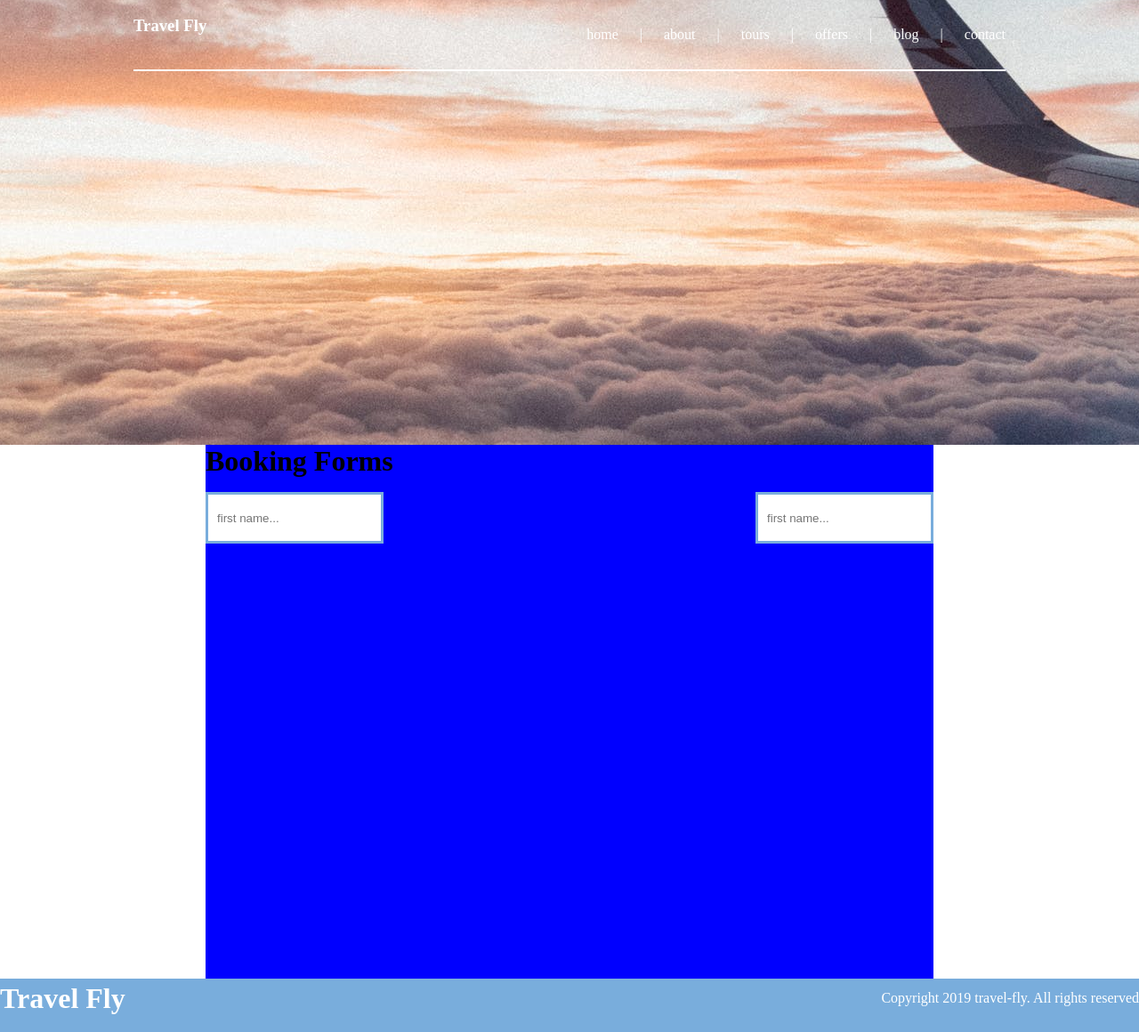
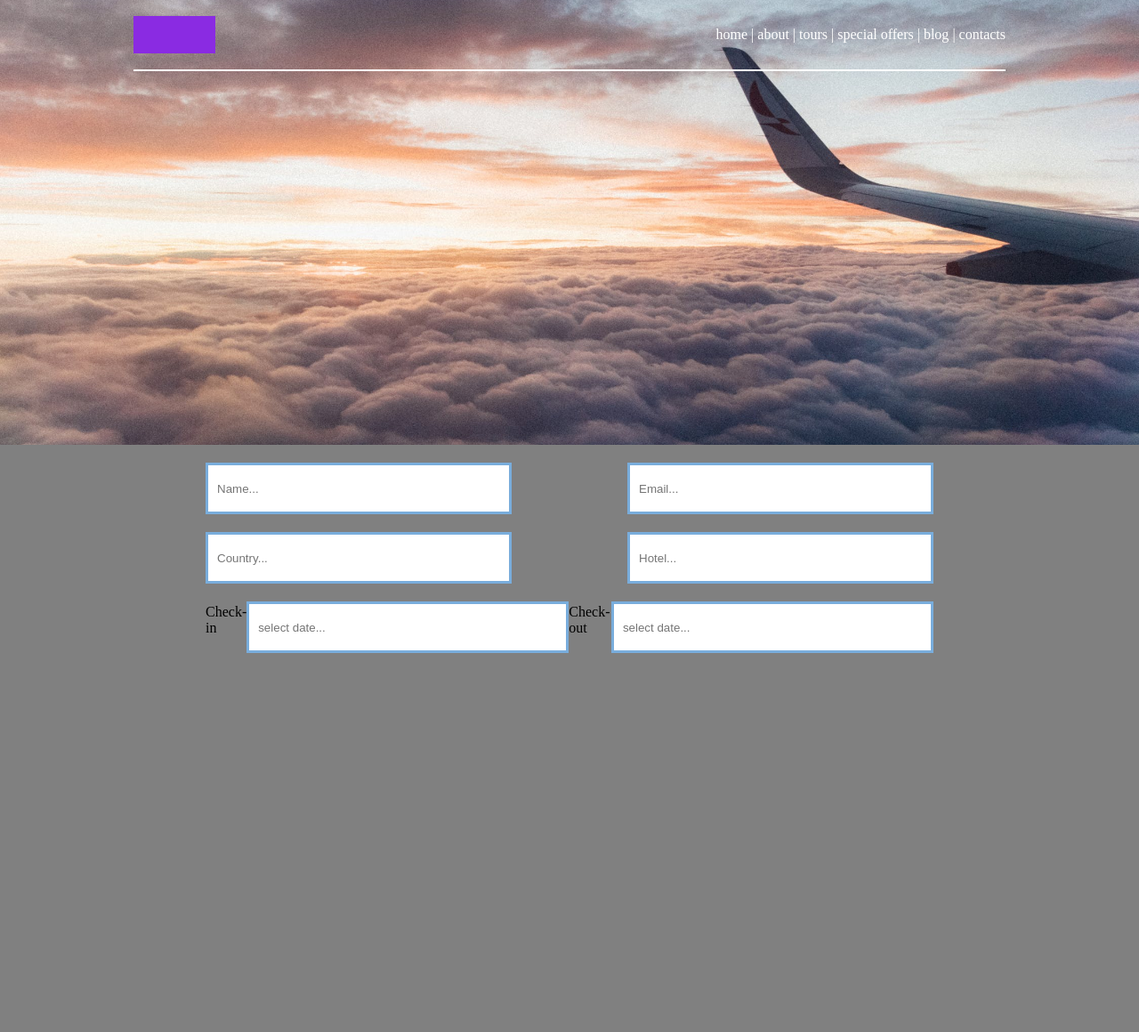
Before and after one commit to N215-jaydawso/homework-four, a plain HTML site: page index.html in a window 1280 px wide. Shown: the whole page at 89% size. After the commit the page ends 800 px from the top, so only its background shows below. Drawn offline with Linux system fonts and the light colour scheme.

Commit message:
big changes

```diff
--- a/css/style.css
+++ /dev/null
@@ -1,116 +0,0 @@
-@import "style.css";
-body {
-  background-color: #ffffff;
-}
-
-* {
-  margin: 0;
-  padding: 0;
-  -webkit-box-sizing: border-box;
-          box-sizing: border-box;
-}
-
-html,
-body {
-  height: 100%;
-}
-
-h1,
-h2,
-h3,
-h4,
-h5,
-h6,
-p {
-  margin-bottom: 16px;
-}
-
-nav {
-  font-family: myfirstfont;
-  src: url(../../fonts/GillSans.ttc);
-  max-width: 980px;
-  height: 80px;
-  margin: 0 auto;
-  -webkit-box-pack: justify;
-      -ms-flex-pack: justify;
-          justify-content: space-between;
-  -webkit-box-align: center;
-      -ms-flex-align: center;
-          align-items: center;
-  display: -webkit-box;
-  display: -ms-flexbox;
-  display: flex;
-  position: relative;
-  z-index: 99;
-  border-bottom: 2px solid #ffffff;
-}
-nav .logo {
-  width: 92px;
-  height: 42px;
-  color: #ffffff;
-}
-nav .links a {
-  text-decoration: none;
-  color: #ffffff;
-}
-nav .links span {
-  color: #ffffff;
-  margin: 0 20px;
-}
-
-footer {
-  margin: 0 auto;
-  display: -webkit-box;
-  display: -ms-flexbox;
-  display: flex;
-  -webkit-box-align: center;
-      -ms-flex-align: center;
-          align-items: center;
-  -ms-flex-line-pack: center;
-      align-content: center;
-  -webkit-box-pack: justify;
-      -ms-flex-pack: justify;
-          justify-content: space-between;
-  width: 100%;
-  height: 60px;
-  background-color: #79addc;
-  color: #ffffff;
-}
-
-.banner {
-  max-width: 1280px;
-  height: 500px;
-  background-color: rgba(0, 0, 0, 0.5);
-  color: rgba(0, 0, 0, 0.5);
-  background-image: url(../images/hero.jpg);
-  background-position: center;
-  background-repeat: no-repeat;
-  margin: -80px auto 0 auto;
-}
-
-.form-content {
-  max-width: 818px;
-  background-color: blue;
-  min-height: 600px;
-  margin: 0 auto;
-}
-.form-content .top-boxes {
-  display: -webkit-box;
-  display: -ms-flexbox;
-  display: flex;
-  -webkit-box-align: center;
-      -ms-flex-align: center;
-          align-items: center;
-  -webkit-box-pack: justify;
-      -ms-flex-pack: justify;
-          justify-content: space-between;
-}
-.form-content .long-box {
-  width: 200px;
-}
-.form-content input {
-  width: 344px;
-  height: 58px;
-  padding-left: 10px;
-  border: 3px solid #79addc;
-}
--- a/index.html
+++ b/index.html
@@ -6,56 +6,45 @@
     <meta http-equiv="X-UA-Compatible" content="IE=edge">
     <meta name="viewport" content="width=device-width, initial-scale=1.0">
     <title>Homework 4</title>
-    <link rel="stylesheet" href="https://cdnjs.cloudflare.com/ajax/libs/font-awesome/6.0.0/css/all.min.css">
-    <link rel="stylesheet" href="css/style.css">
+    <link rel="stylesheet" href="css/styles.css">
+    <link rel="stylesheet" href="https://cdnjs.cloudflare.com/ajax/libs/font-awesome/6.1.1/css/all.min.css">
 </head>
 
 <body>
+
     <nav>
-        <div class="logo">
-            <h3>Travel Fly</h2>
-        </div>
+        <div class="logo"></div>
         <div class="links">
-
             <a href="#">home</a>
             <span>|</span>
             <a href="#">about</a>
             <span>|</span>
             <a href="#">tours</a>
             <span>|</span>
-            <a href="#">offers</a>
+            <a href="#">special offers</a>
             <span>|</span>
             <a href="#">blog</a>
             <span>|</span>
-            <a href="#">contact</a>
-
+            <a href="#">contacts</a>
         </div>
     </nav>
     <div class="banner"></div>
-
     <div class="form-content">
-
-        <div class="content-header">
-            <h1>Booking Forms</h1>
+        <div class="top-boxes">
+            <input type="text" id="Fname" placeholder="Name..." />
+            <input type="email" id="email" placeholder="Email..." />
+        </div>
+        <div class="top-boxes">
+            <input type="text" id="Fname" placeholder="Country..." />
+            <input type="email" id="email" placeholder="Hotel..." />
         </div>
 
         <div class="top-boxes">
-            <div class="holder">
-                <input class="long-box" text="FName" placeholder="first name..." />
-            </div>
-            <div class="holder">
-                <input class="long-box" text="FName" placeholder="first name..." />
-            </div>
+            <p>Check-in</p><input type="text" class="long-box" id="Fname" placeholder="select date..." />
+            <p>Check-out</p><input type="email" class="long-box" id="email" placeholder="select date..." />
         </div>
     </div>
-    <footer>
-        <h1>Travel Fly</h1>
-        <p>Copyright 2019 travel-fly. All rights reserved</p>
 
-    </footer>
 </body>
 
 </html>
-
-
-<!--this is a comment-->
--- a/scss/footer.scss
+++ /dev/null
@@ -1,11 +0,0 @@
-footer {
-  margin: 0 auto;
-  display: flex;
-  align-items: center;
-  align-content: center;
-  justify-content: space-between;
-  width: 100%;
-  height: 60px;
-  background-color: #79addc;
-  color: #ffffff;
-}
--- /dev/null
+++ b/scss/home/banner.scss
@@ -0,0 +1,10 @@
+.banner{
+max-width: $banner-footer-width;
+height: $banner-height;
+background-image:url(../images/hero.jpg);
+background-position: center;
+background-repeat: no-repeat;
+background-size: cover;
+margin: -80px auto 0 auto;
+
+}
--- /dev/null
+++ b/scss/home/form-content.scss
@@ -0,0 +1,30 @@
+.form-content{
+max-width: $home-form-width;
+//background-color: aqua;
+min-height: 200px;
+
+margin: $center;
+
+.top-boxes{
+    margin-top: 20px;
+    display: flex;
+    align-items: center;
+    justify-content: space-between;
+
+
+    .long-box{
+        width: 500px;
+
+
+
+    }
+    input{
+        width: 344px;
+        height: 58px;
+        padding-left: 10px;
+        border: 3px solid $site-blue;
+
+    }
+}
+
+}
--- a/scss/home/form.scss
+++ /dev/null
@@ -1,23 +0,0 @@
-.form-content {
-  max-width: $home-form-width;
-  background-color: blue;
-  min-height: 600px;
-  margin: $center;
-
-  .top-boxes {
-    display: flex;
-    align-items: center;
-    justify-content: space-between;
-  }
-
-  .long-box {
-    width: 200px;
-  }
-
-  input {
-    width: 344px;
-    height: 58px;
-    padding-left: 10px;
-    border: 3px solid $site-blue;
-  }
-}
--- a/scss/home/header.scss
+++ /dev/null
@@ -1,10 +0,0 @@
-.banner {
-  max-width: $banner-footer-width;
-  height: $banner-height;
-  background-color: rgba(0, 0, 0, 0.5);
-  color: rgba(0, 0, 0, 0.5);
-  background-image: url(../images/hero.jpg);
-  background-position: center;
-  background-repeat: no-repeat;
-  margin: -80px auto 0 auto;
-}
--- a/scss/nav.scss
+++ /dev/null
@@ -1,28 +0,0 @@
-nav {
-  max-width: $site-width;
-  height: 80px;
-  margin: 0 auto;
-  justify-content: space-between;
-  align-items: center;
-  display: flex;
-  position: relative;
-  z-index: 99;
-  border-bottom: 2px solid $site-white;
-
-  .logo {
-    width: 92px;
-    height: 42px;
-    background-color: purple;
-  }
-
-  .links {
-    a {
-      text-decoration: none;
-      color: $site-white;
-    }
-    span {
-      color: $site-white;
-      margin: 0 20px;
-    }
-  }
-}
--- a/scss/nav/nav.scss
+++ b/scss/nav/nav.scss
@@ -1,30 +1,32 @@
 nav {
-  font-family: myfirstfont;
-  src: url(../../fonts/GillSans.ttc);
 max-width: $site-width;
 height: 80px;
 margin: 0 auto;
+border-bottom: 2px solid $site-white;
+display: flex;
+align-items: center;
 justify-content: space-between;
-  align-items: center;
-  display: flex;
 position: relative;
 z-index: 99;
-  border-bottom: 2px solid $site-white;
 
-  .logo {
+
+
+.logo{
 width: 92px;
 height: 42px;
+background-color: blueviolet;
+}
+
+.links{
+a{
+    color: $site-white;
+    text-decoration: none;
+}
+span{
+
     color: $site-white;
 }
 
-  .links {
-    a {
-      text-decoration: none;
-      color: $site-white;
 }
-    span {
-      color: $site-white;
-      margin: 0 20px;
+
 }
-  }
-}
--- a/scss/structure.scss
+++ b/scss/structure.scss
@@ -1,21 +1,13 @@
-body {
-  background-color: $site-white;
+* {
+
+ margin: 0;
+ padding: 0;
+ box-sizing: border-box;
 }
-* {
-  margin: 0;
-  padding: 0;
-  box-sizing: border-box;
+html, body {
+background-color: grey;
+ height: 100%
 }
-html,
-body {
-  height: 100%;
+h1, h2, h3, h4, h5, h6, p {
+ margin-bottom: 16px
 }
-h1,
-h2,
-h3,
-h4,
-h5,
-h6,
-p {
-  margin-bottom: 16px;
-}
--- /dev/null
+++ b/scss/styles.scss
@@ -0,0 +1,5 @@
+@import "variables.scss";
+@import "structure.scss";
+@import "nav/nav.scss";
+@import "home/banner.scss";
+@import "home/form-content.scss"
--- /dev/null
+++ b/scss/variables.scss
@@ -0,0 +1,18 @@
+$center: 0 auto;
+
+// area for the width and height
+
+$site-width: 980px;
+$banner-footer-width:1280px;
+$banner-height: 500px;
+$footer-height: 100px;
+$home-form-width: 818px;
+
+// website colors
+$site-blue:#79addc;
+$site-white:#ffffff;
+$site-black:#000000;
+
+
+
+//buttons
```
Also changed, not shown: scss/style.scss (deleted, +0 -7 lines), scss/variable.scss (deleted, +0 -16 lines), css/home/form-content.css (added), css/home/form.css (deleted), css/styles.css (added), scss/header.scss (deleted), 1 other file. Lines whose indentation alone changed are shown as unchanged.
